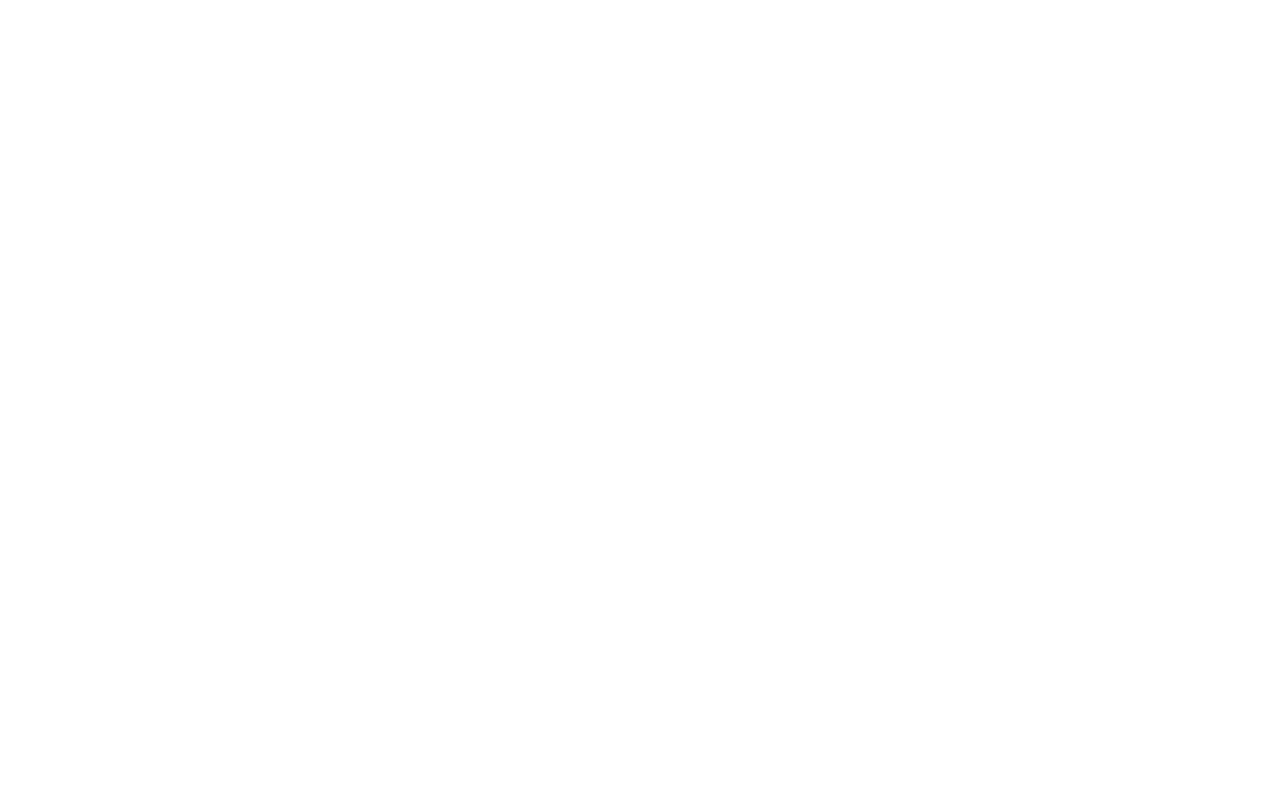
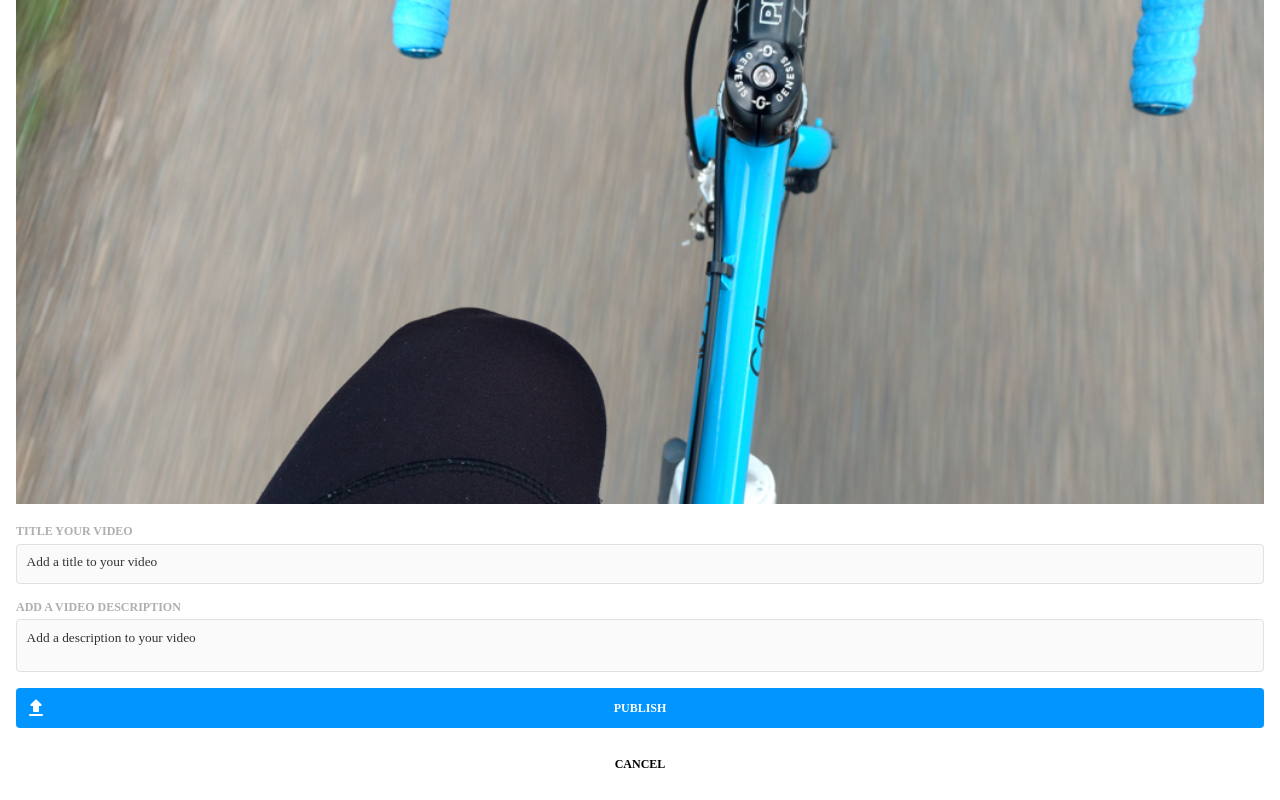
Before and after one commit to AndrewVillalba/andrew-villalba-brainflix, a React (Create React App) app: page /upload in a window 1280 px wide. Shown: the part 309-1109 px from the top of the page. Before the commit the page ends 800 px from the top, so only its background shows below. Built offline with nearby package versions, Linux system fonts and the light colour scheme.

Commit message:
added loading screen and fixed stylings

```diff
--- a/src/component/Comments/Comments.js
+++ b/src/component/Comments/Comments.js
@@ -5,9 +5,14 @@
 
 function Comments({video}){
 
+    const getCommentCountText = () => {
+        const count = video.comments.length;
+        return count === 1 ? '1 Comment' : `${count} Comments`;
+    };
+
     return (
         <div className='comment-section'>
-            <p className='comment-section__number'>3 Comments</p>
+            <p className='comment-section__number'>{getCommentCountText()}</p>
             <div className='input'>
                 <img className='input-img' src={mohan}></img>
                 <div className='input-wrapper'>
@@ -22,9 +27,7 @@
                     </form>
                 </div>
             </div>
-            <CommentCard comments={video.comments[0]}/>
-            <CommentCard comments={video.comments[1]}/>
-            <CommentCard comments={video.comments[2]}/>
+            {video.comments.map(comment => <CommentCard comments={comment}/>)}
         </div>
     )
 }
--- a/src/component/Header/Header.js
+++ b/src/component/Header/Header.js
@@ -21,7 +21,7 @@
               <img className="search-section-wrapper__user" src={profilePic}></img>
             </div>
 
-            <button className="search-section__button">UPLOAD</button>
+            <Link to={'upload'}><button className="search-section__button">UPLOAD</button></Link>
           </div>
         </header>
       </>
--- a/src/pages/Main/Main.js
+++ b/src/pages/Main/Main.js
@@ -51,7 +51,7 @@
   }, [videoIdDisplayed])
 
   if(video=== null) {
-    return <div>Loading!!</div>
+    return <div className='loader-wrapper'><div className='loader'></div></div>
   }
 
 
--- a/src/pages/Main/Main.scss
+++ b/src/pages/Main/Main.scss
@@ -1,4 +1,5 @@
 @use '../../styles/partials/mixins.scss' as *;
+@use '../../styles/partials/variables.scss' as *;
 
 .desktop-bottom {
 
@@ -14,3 +15,26 @@
         }
     }
 }
+
+.loader {
+
+    &-wrapper {
+        width: 100%;
+        display: flex;
+        justify-content: center;
+        align-items: center;
+        margin-top: 3rem;
+    }
+
+    border: 16px solid $color-mercury;
+    border-top: 16px solid $color-blue;
+    border-radius: 50%;
+    width: 120px;
+    height: 120px;
+    animation: spin 2s linear infinite;
+  }
+
+  @keyframes spin {
+    0% { transform: rotate(0deg); }
+    100% { transform: rotate(360deg); }
+  }
--- a/src/pages/Upload/Upload.js
+++ b/src/pages/Upload/Upload.js
@@ -1,7 +1,27 @@
+import uploadPreview from '../../assets/images/Upload-video-preview.jpg';
+import '../../pages/Upload/Upload.scss'
+import { Link } from 'react-router-dom';
+
 function Upload() {
     return (
         <>
-        <h1>HEYYY BOIIIII</h1>
+        <div className='upload-wrapper'>
+            <div className='upload'>
+                <h1 className='upload__heading'>Upload Video</h1>
+                <p className='upload-label__img'>VIDEO THUMBNAIL</p>
+                <img className='upload__img' src={uploadPreview}></img>
+                <form className='upload-form'>
+                    <label for='title' className='upload-label__title'>TITLE YOUR VIDEO</label>
+                    <textarea placeholder='Add a title to your video' name='title' className='upload-form__title'></textarea>
+                    <label for='desc' className='upload-label__desc'>ADD A VIDEO DESCRIPTION</label>
+                    <textarea placeholder='Add a description to your video' name='desc' className='upload-form__desc'></textarea>
+                </form>
+                <div className='upload-buttons'>
+                    <Link to={'/'}><button className='upload-buttons__publish'>PUBLISH</button></Link>
+                    <button className='upload-buttons__cancel'>CANCEL</button>
+                </div>
+            </div>
+        </div>
         </>
     )
 }
--- a/src/pages/Upload/Upload.scss
+++ b/src/pages/Upload/Upload.scss
@@ -0,0 +1,92 @@
+@use "../../styles/partials/mixins.scss" as *;
+@use "../../styles/partials/typography.scss" as *;
+@use "../../styles/partials/variables.scss" as *;
+
+.upload {
+
+    padding: 0 1rem 0 1rem;
+    width: 100vw;
+
+    &-wrapper {
+        border-top: .125rem solid $color-mercury;
+    }
+
+    &__heading {
+        padding: 1rem 0 1rem 0;
+    }
+
+    &-label {
+
+        &__img {
+            padding-bottom: 0.3rem;
+        }
+
+        &__title {
+            padding-bottom: 0.3rem;
+        }
+
+        &__desc {
+            padding-bottom: 0.3rem;
+        }
+    }
+
+    &__img {
+        width: 100%;
+        border-radius: .25rem;
+        padding-bottom: 1rem;
+    }
+
+    &-form {
+        display: flex;
+        flex-direction: column;
+        padding-bottom: 1rem;
+
+        &__title {
+            resize: none;
+            border: .0625rem solid $color-mercury;
+            border-radius: .25rem;
+            padding: 0.6rem 0 0 0.6rem;
+            height: 2.5rem;
+            margin-bottom: 1rem;
+            background-color: $color-alabaster;
+        }
+
+        &__desc {
+            resize: none;
+            border: .0625rem solid $color-mercury;
+            border-radius: .25rem;
+            padding: 0.6rem;
+            background-color: $color-alabaster;
+        }
+    }
+
+    &-buttons {
+        display: flex;
+        flex-direction: column;
+        width: 100%;
+        padding-bottom: 1rem;
+
+        &__publish {
+            width: 100%;
+            height: 2.5rem;
+            border: none;
+            border-radius: .25rem;
+            margin-bottom: 1rem;
+            color: $color-white;
+            background-image: url(../../assets/images/upload.svg);
+            background-repeat: no-repeat;
+            background-position: 8px center;
+            background-color: $color-blue;
+        }
+
+        &__cancel {
+            width: 100%;
+            height: 2.5rem;
+            border: none;
+            border-radius: .25rem;
+            background-color: white;
+        }
+    }
+
+
+}
--- a/src/styles/partials/typography.scss
+++ b/src/styles/partials/typography.scss
@@ -1,6 +1,5 @@
 @use '../../styles/partials/variables.scss' as *;
 @use '../../styles/partials/mixins.scss' as *;
-
 @font-face {
     font-family: "Avenir Next";
     src: url(../../assets/fonts/AvenirNextLTPro-Regular.otf) format("otf");
@@ -189,3 +188,75 @@
         }
     }
 }
+
+.upload {
+
+    &__heading {
+        font-size: 1.5rem;
+        font-weight: 600;
+        color: $color-black;
+    }
+
+    &-label {
+
+        &__img {
+            font-size: .75rem;
+            color: $color-silver;
+            font-weight: 550;
+        }
+
+        &__title {
+            font-size: .75rem;
+            color: $color-silver;
+            font-weight: 550;
+
+            &::placeholder {
+                color: $color-black;
+                font-weight: 500;
+            }
+        }
+
+        &__desc {
+            font-size: .75rem;
+            color: $color-silver;
+            font-weight: 550;
+
+            &::placeholder {
+                color: $color-black;
+                font-weight: 500;
+            }
+        }
+    }
+
+    &-form {
+
+        &__title {
+
+            &::placeholder {
+                color: $color-black;
+                font-weight: 500;
+            }
+        }
+
+        &__desc {
+
+            &::placeholder {
+                color: $color-black;
+                font-weight: 500;
+            }
+        }
+    }
+
+    &-buttons {
+
+        &__publish {
+            font-size: 12px;
+            font-weight: 600;
+        }
+
+        &__cancel {
+            font-size: 12px;
+            font-weight: 600;
+        }
+    }
+}
```
